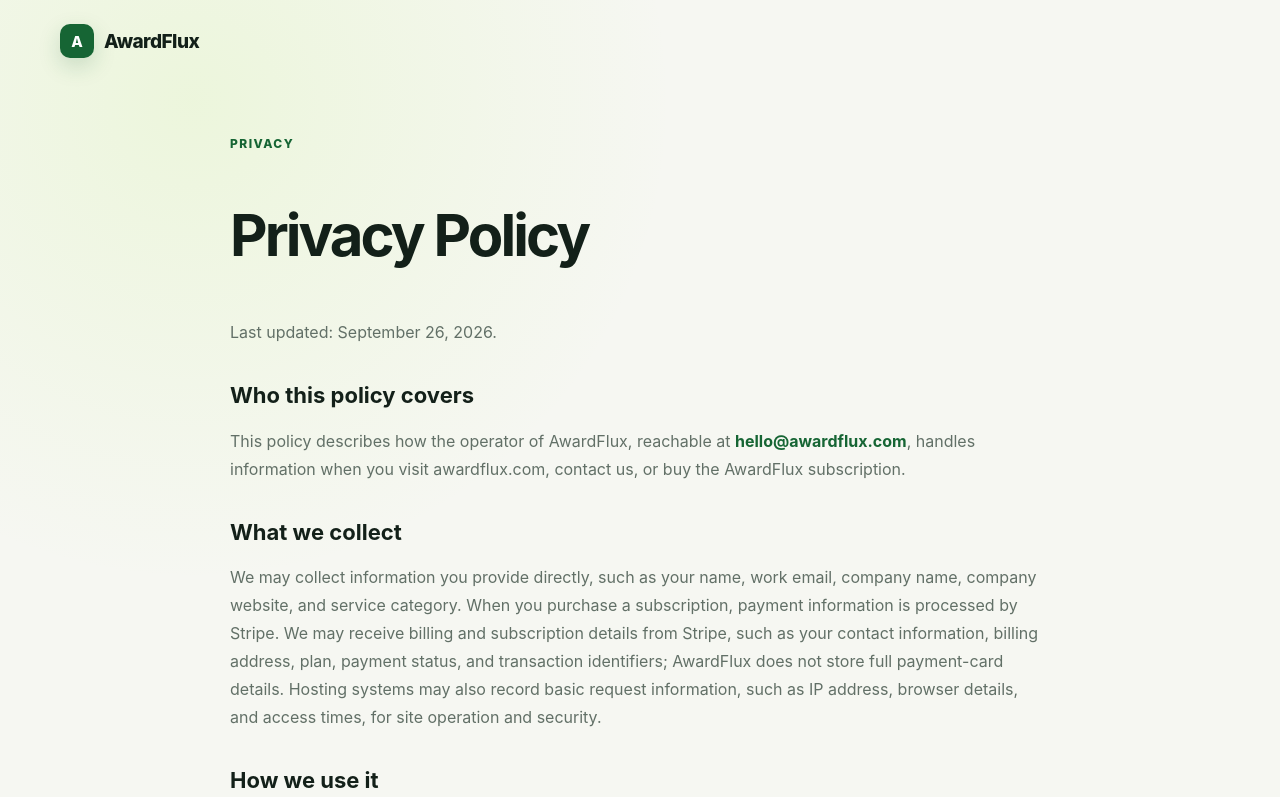
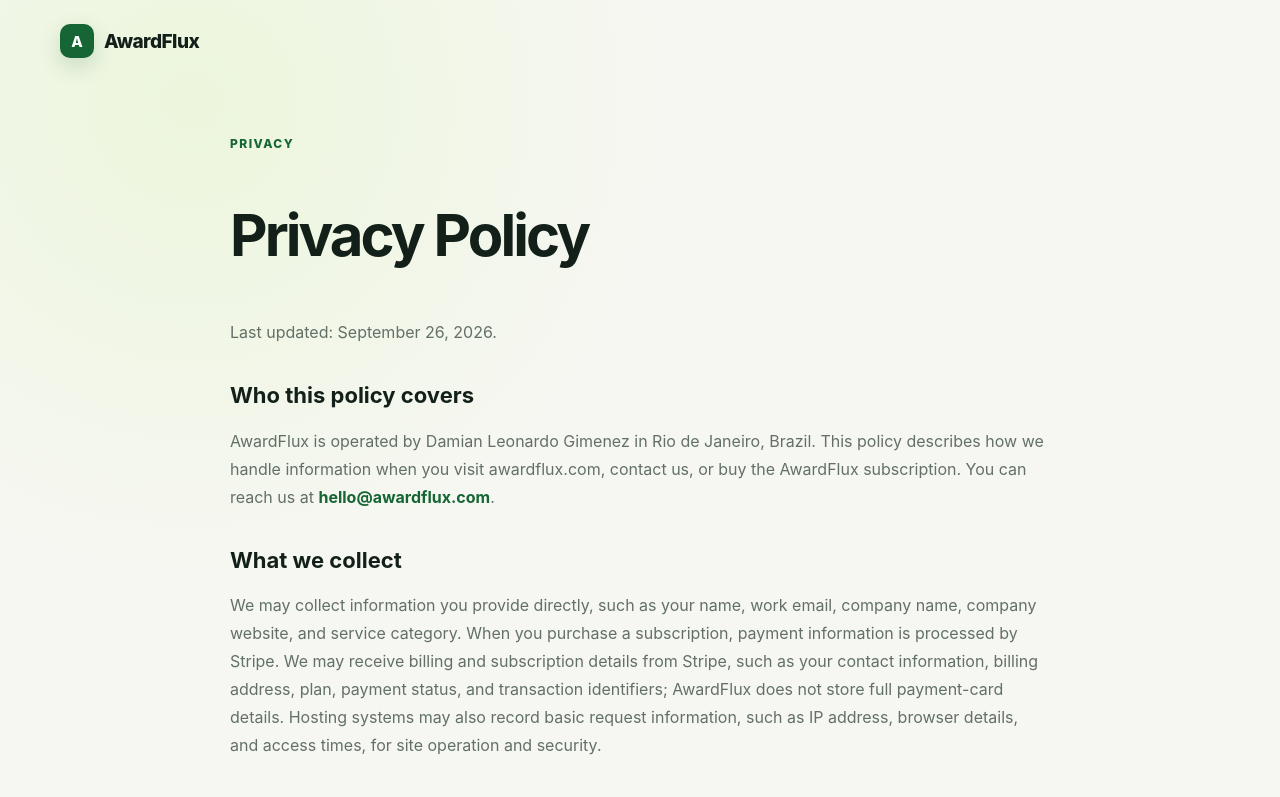
Before and after one commit to dgimenez6/awardflux, a Next.js app: page /privacy in a window 1280 px wide. Shown: the top 797 px of the page. Built offline with nearby package versions, Linux system fonts and the light colour scheme.

Commit message:
Identify AwardFlux operator in privacy policy

```diff
--- a/app/privacy/page.tsx
+++ b/app/privacy/page.tsx
@@ -14,10 +14,11 @@
 
         <h2>Who this policy covers</h2>
         <p>
-          This policy describes how the operator of AwardFlux, reachable at
-          {" "}<a href="mailto:hello@awardflux.com">hello@awardflux.com</a>,
-          handles information when you visit awardflux.com, contact us, or buy
-          the AwardFlux subscription.
+          AwardFlux is operated by Damian Leonardo Gimenez in Rio de Janeiro,
+          Brazil. This policy describes how we handle information when you visit
+          awardflux.com, contact us, or buy the AwardFlux subscription. You can
+          reach us at
+          {" "}<a href="mailto:hello@awardflux.com">hello@awardflux.com</a>.
         </p>
 
         <h2>What we collect</h2>
```
